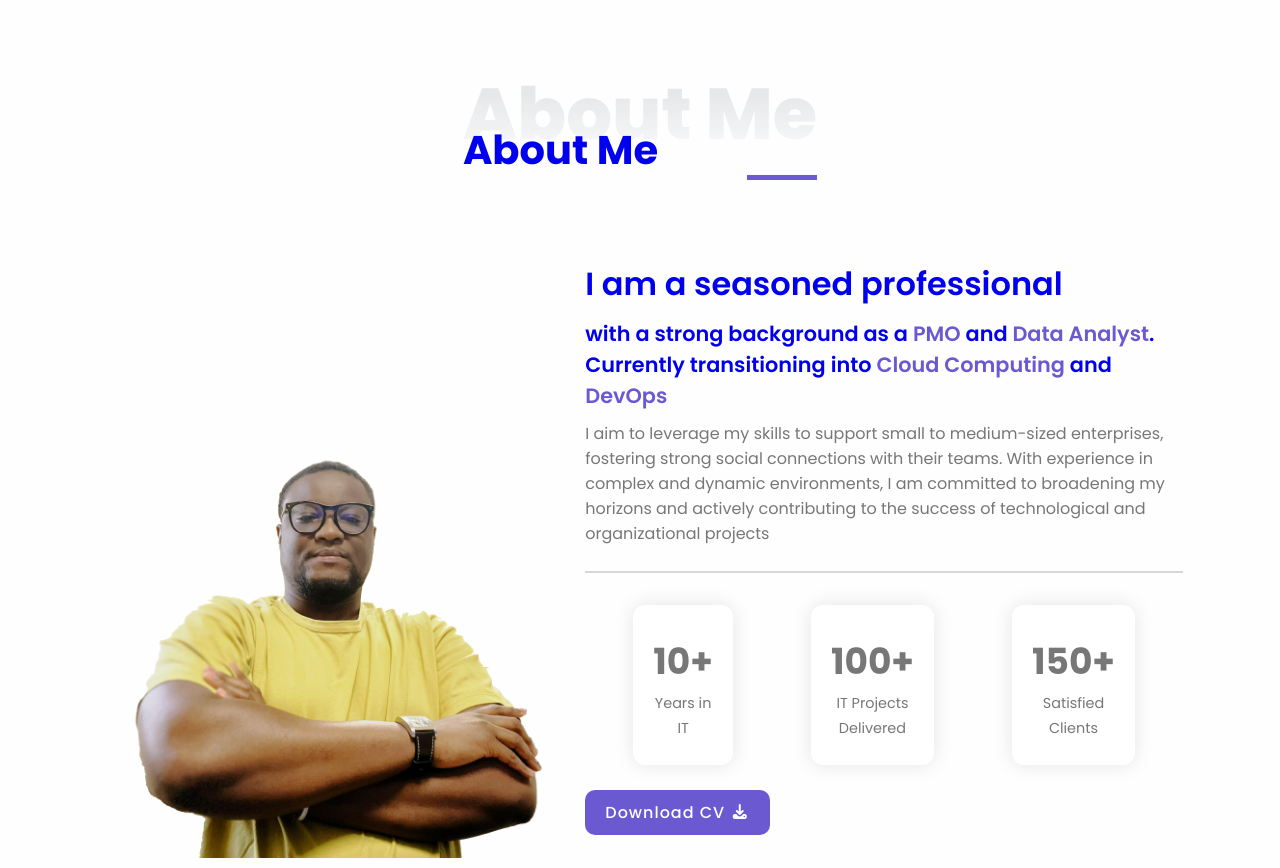
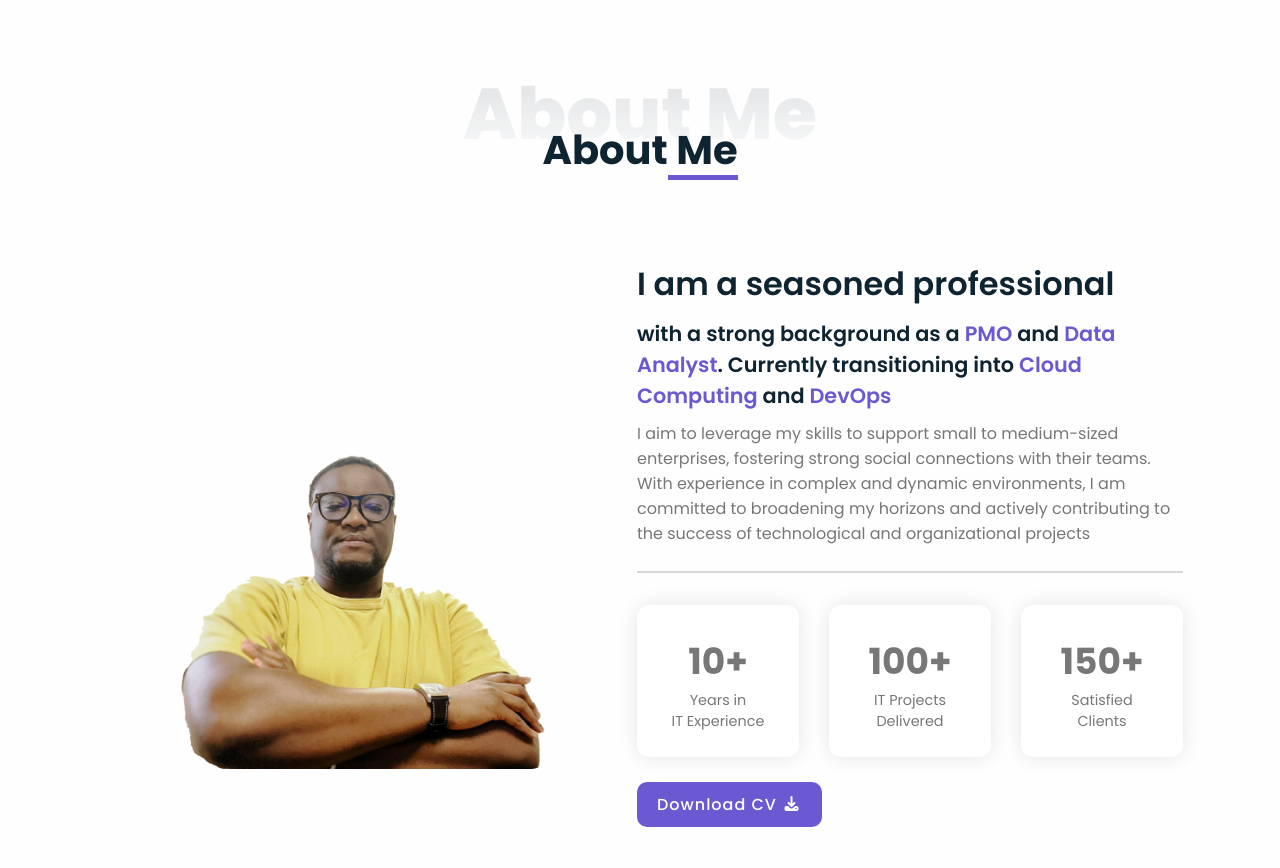
Before and after one commit to yanntech474/portfolio, a plain HTML site: page index.html in a window 1280 px wide. Shown: the part 900-1768 px from the top of the page. Drawn offline with Linux system fonts and the light colour scheme.

Commit message:
update file with correction on style css

```diff
--- a/index.html
+++ b/index.html
@@ -61,7 +61,7 @@
                 <img src="images/bg-2.png" alt="">
             </div>
         </div>
-        <a href="#about" class="scroll-down">Scroll-Down<i class="fas fa-arrow-down"></i>
+        <a href="#about" class="scroll-down">Scroll-Down<i class="fas fa-arrow-down"></i></a>
     </section>
     <!--======About section======-->
     <section class="about section" id="about">
@@ -92,7 +92,7 @@
                     <ul class="professional-list" aria-label="Professional achievements">
                         <li class="list-item">
                             <h3><span class="number">10+</span></h3>
-                            <span class="achievement">Years in <br> IT</span>
+                            <span class="achievement">Years in <br> IT Experience</span>
                         </li>
                         <li class="list-item">
                             <h3><span class="number">100+</span></h3>
--- a/js/main.js
+++ b/js/main.js
@@ -124,7 +124,7 @@ portfolioCardsWithModals.forEach((portfolioCardWithModal) => {
 });
 // contact form validation
 document.addEventListener('DOMContentLoaded', () => {
-    const contactForm = document.getElementById('.contact-form');
+    const contactForm = document.getElementById('contact-form');
     const formAlert = document.querySelector('.contact-form-alert');
 
     // Fonction de validation des champs
--- a/styles.css
+++ b/styles.css
@@ -19,7 +19,7 @@
     --line-color: #d7d7d7;
     --dark-color: #000;
     --light-color: #fff;
-    --hover-color : #614fd0;
+    --hover-color: #614fd0;
 
     /*======Colors Filter=====*/
     --color-filter: invert(1);
@@ -37,6 +37,7 @@
     --scroll-thumb-hover-color: #454f6b;
     --footer-bg-color: #0e2431;
 }
+
 .dark-theme {
     --first-color: #f1f1f1;
     --second-color: #6a59d1;
@@ -54,7 +55,7 @@
     --line-color: #333;
     --dark-color: #fff;
     --light-color: #000;
-    --hover-color : #614fd0;
+    --hover-color: #614fd0;
 
     /*======Colors Filter=====*/
     --color-filter: invert(0.9);
@@ -102,7 +103,7 @@ li {
 }
 
 /*======Scroll to top button=====*/
-.scrollToTop-btn{
+.scrollToTop-btn {
     z-index: 9999;
     position: fixed;
     bottom: 30px;
@@ -120,13 +121,15 @@ li {
     opacity: 0;
     transition: .3s ease, opacity .3s ease, visibility .3s ease;
 }
-.scrollToTop-btn.active{
+
+.scrollToTop-btn.active {
     right: 20px;
     pointer-events: all;
-    opacity: 1 ;
+    opacity: 1;
     background: var(--hover-color);
 
 }
+
 .scrollToTop-btn.show {
     opacity: 1;
     visibility: visible;
@@ -150,13 +153,17 @@ li {
     cursor: pointer;
     transition: .3s ease, opacity .3s ease, visibility .3s ease;
 }
-.theme-btn .fa-sun, .theme-btn.sun .fa-moon{
+
+.theme-btn .fa-sun,
+.theme-btn.sun .fa-moon {
     display: none;
     color: var(--light-color);
 }
-.theme-btn.sun .fa-sun{
+
+.theme-btn.sun .fa-sun {
     display: block;
 }
+
 .theme-btn:hover {
     background: var(--hover-color);
 }
@@ -222,9 +229,11 @@ header.sticky .nav-bar {
     font-size: var(--normal-font-size);
     font-weight: 500;
 }
-.nav-items a.active{
+
+.nav-items a.active {
     color: var(--second-color);
 }
+
 .nav-items a:not(:last-child) {
     margin-right: 50px;
 }
@@ -232,6 +241,7 @@ header.sticky .nav-bar {
 .nav-items a:hover {
     color: var(--second-color);
 }
+
 .nav-menu-btn {
     display: none;
     /* width: 35px;
@@ -390,7 +400,7 @@ header.sticky .nav-bar {
     transform: translateY(-80px);
 }
 
-.section-title-02:before {
+.section-title-02::before {
     content: '';
     position: absolute;
     width: 70px;
@@ -404,41 +414,57 @@ header.sticky .nav-bar {
 .container {
     position: relative;
     flex-direction: column;
-}
-
-.home{
+
+}
+
+/*====== home section=====*/
+.home {
     margin-bottom: 32px;
+    /* Réduit l'espace sous la section home */
+}
+
+/*======About section=====*/
+.about.section {
+    margin-top: 0;
+    /* Supprime l'espace au-dessus de la section about */
 }
 
 /*======About section=====*/
 .about .container .content {
-    display: flex;
-    justify-content: space-between;
-    align-items: flex-start;
     column-gap: 40px;
     width: 100%;
 }
+
 .about-img {
-   position: relative;
-    max-width: 450px;
-    min-width: 300px;
-    width: 100%;
+    /* position: relative; */
+    max-width: 100%;
+    min-width: 500px;
+    /* width: 100%; */
     border-radius: 10px;
-    overflow: hidden;
-}
+    height: auto;
+    display: block;
+    /* overflow: hidden; */
+}
+
 .about-img img {
     width: 100%;
-    height: auto;
+    max-width: 400px;
+    height: 450px;
+    border-radius: 15px;
     object-fit: cover;
-    border-radius: 10px;
-    transition: transform 0.3s ease;
-}
-.about-img:hover img {
+    top: 0;
+    bottom: 30px;
+    display: block;
+    margin: 0 auto;
+    /* transition: transform 0.3s ease; */
+}
+
+/* .about-img:hover img {
     transform: scale(1.05);
-}
+} */
 
 .about-info .description {
-   margin-bottom: 30px;
+    /* margin-bottom: 30px; */
     max-width: 600px;
 
 }
@@ -466,28 +492,48 @@ header.sticky .nav-bar {
     padding-bottom: 25px;
     border-bottom: solid 2px var(--line-color);
 }
+
 .about-info .professional-list {
-    max-width: 600px;
-    width: 100%;
-    display: flex;
+    display: flex;
+    column-gap: 30px;
+    /* width: 100%;
     justify-content: space-evenly;
-    column-gap: 30px;}
+    max-width: 600px; */
+}
 
 .professional-list {
-    display: grid;
-    grid-template-columns: repeat(auto-fit, minmax(160px, 1fr));
+    display: flex;
+    justify-content: space-evenly;
+    align-items: center;
     gap: 25px;
-    margin-top: 32px;
+    /* espace entre les éléments, ajuste si besoin */
+    list-style: none;
+    padding: 0;
+    margin: 32px 0 0 0;
+    /* grid-template-columns: repeat(auto-fit, minmax(160px, 1fr));
+    margin-top: 32px; */
+}
+
+.list-item {
+    flex: 1;
+    /* chaque élément prend une part égale de l'espace disponible */
+    min-width: 150px;
+    /* largeur minimale pour chaque élément */
 }
 
 .professional-list .list-item {
     background: var(--card-bg-color);
-    padding: 25px 20px;
+    box-shadow: var(--box-shadoww);
     border-radius: 12px;
-    box-shadow: var(--box-shadoww);
+    padding: 25px 15px;
+    min-width: 160px;
+    display: flex;
+    flex-direction: column;
+    align-items: center;
     text-align: center;
     transition: transform 0.3s ease, box-shadow 0.3s ease;
 }
+
 .professional-list .list-item:hover {
     transform: translateY(-5px);
     box-shadow: 0 8px 15px rgba(106, 89, 209, 0.15);
@@ -740,9 +786,11 @@ header.sticky .nav-bar {
     color: var(--second-color);
     transform: translateX(10px);
 }
+
 .service-card:hover {
     transform: scale(1.03);
 }
+
 .service-modal {
     z-index: 9999;
     position: fixed;
@@ -759,10 +807,12 @@ header.sticky .nav-bar {
     opacity: 0;
     transition: visibility 0s, opacity 0.5s linear;
 }
+
 .service-modal.active {
     visibility: visible;
     opacity: 1;
 }
+
 .service-modal-body {
     position: relative;
     background: var(--modal-bg-color);
@@ -775,9 +825,11 @@ header.sticky .nav-bar {
     transform: translateY(-50px);
     transition: .5s ease;
 }
+
 .service-modal.active .service-modal-body {
     transform: translate(0);
 }
+
 .service-modal-body .modal-close-btn {
     position: absolute;
     top: 0;
@@ -785,30 +837,36 @@ header.sticky .nav-bar {
     margin: 20px;
     cursor: pointer;
 }
+
 .service-modal-body h3 {
     font-size: 2em;
     font-weight: 600;
     margin-bottom: 20px;
 }
+
 .service-modal-body h4 {
     font-size: 1.5em;
     font-weight: 600;
     margin: 15px 0 10px;
     color: var(--second-color);
 }
+
 .service-modal-body p {
     color: var(--third-color);
     font-size: var(--normal-font-size);
     margin-bottom: 20px;
 }
+
 .service-modal-body ul {
     padding-left: 20px;
     color: var(--third-color);
     font-size: var(--normal-font-size);
 }
+
 .service-modal-body ul li {
     margin-bottom: 10px;
 }
+
 .service-modal-body ul li i {
     color: var(--second-color);
     margin-right: 10px;
@@ -822,11 +880,13 @@ header.sticky .nav-bar {
     font-size: 1.2em;
     margin-bottom: 50px;
 }
+
 .portfolio-description p {
     color: var(--third-color);
     font-size: var(--normal-font-size);
     margin-bottom: 20px;
 }
+
 .portfolio-tabs {
     display: flex;
     justify-content: center;
@@ -836,29 +896,33 @@ header.sticky .nav-bar {
     row-gap: 20px;
     margin-bottom: 85px;
 }
+
 .portfolio-tabs .tab-btn {
     color: var(--first-color);
     font-size: var(--normal-font-size);
     font-weight: var(--small-font-size);
-    padding: 12px 0 ;
+    padding: 12px 0;
     border-radius: 25px;
     cursor: pointer;
     transition: .3s ease;
 }
+
 .portfolio-tabs .tab-btn:hover {
     background: var(--hover-color);
     padding: 12px 25px;
 }
 
 .portfolio-tabs .tab-btn.active {
-    color:var(--dark-color);
+    color: var(--dark-color);
     background: var(--second-color);
     padding: 12px 25px;
 }
+
 .portfolio-tabs .tab-btn.active:hover {
     background: var(--hover-color);
     color: var(--light-color);
 }
+
 .portfolio-container {
     display: grid;
     place-items: center;
@@ -867,17 +931,21 @@ header.sticky .nav-bar {
     row-gap: 50px;
 
 }
-.portfolio-container .card-with-modal{
+
+.portfolio-container .card-with-modal {
     display: block;
 }
+
 .portfolio-container .card-with-modal.hidden {
     display: none;
     opacity: 0;
     pointer-events: none;
 }
+
 .portfolio-card {
     position: relative;
-    background: var(--transparent-color-02); ;
+    background: var(--transparent-color-02);
+    ;
     width: 350px;
     border-radius: 10px;
     cursor: pointer;
@@ -885,37 +953,44 @@ header.sticky .nav-bar {
     box-shadow: var(--box-shadoww);
     transition: .3s ease;
 }
+
 .portfolio-card .card-img {
     width: 100%;
     height: 200px;
     overflow: hidden;
 }
+
 .portfolio-card .card-img img {
     width: 100%;
     height: 100%;
     object-fit: cover;
     transition: .3s ease;
 }
+
 .portfolio-card:hover .card-img img {
     transform: scale(1.1);
 }
+
 .portfolio-card .card-info {
     position: relative;
     padding: 20px;
 }
+
 .portfolio-card .card-info h4 {
     color: var(--first-color);
     font-size: 1em;
     font-weight: 500;
     margin-top: 10px;
 }
+
 .portfolio-card .card-info span {
     color: var(--second-color);
     font-size: var(--normal-font-size);
     font-weight: 700;
     text-transform: uppercase;
 }
-.portfolio-card .card-info i{
+
+.portfolio-card .card-info i {
     position: absolute;
     right: 20px;
     bottom: 20px;
@@ -925,14 +1000,17 @@ header.sticky .nav-bar {
     transform: scale(0);
     transition: .3s ease;
 }
+
 .portfolio-card:hover {
     transform: scale(1.05);
 }
-.portfolio-card:hover .card-info i{
+
+.portfolio-card:hover .card-info i {
     transform: scale(1);
     color: var(--second-color);
 
 }
+
 /* portfolio-modal-backdrop */
 .portfolio-modal-backdrop {
     z-index: 9998;
@@ -948,26 +1026,30 @@ header.sticky .nav-bar {
     overflow-y: auto;
     opacity: 0;
     visibility: hidden;
-    transition: opacity 0.5s ease, visibility 0.3s ease ;
-}
+    transition: opacity 0.5s ease, visibility 0.3s ease;
+}
+
 .portfolio-modal-backdrop.active {
     opacity: 1;
     visibility: visible;
 }
+
 .portfolio-modal-backdrop::-webkit-scrollbar {
     background: var(--scroll-bar-color);
     width: 8px;
     border-radius: 5px;
 }
+
 .portfolio-modal-backdrop::-webkit-scrollbar-thumb {
     background: var(--scroll-thumb-color);
     border-radius: 5px;
 }
+
 .portfolio-modal-backdrop::-webkit-scrollbar-thumb:hover {
     background: var(--scroll-thumb-hover-color);
 }
 
-.portfolio-modal{
+.portfolio-modal {
     position: relative;
     background: var(--modal-bg-color);
     max-width: 900px;
@@ -978,55 +1060,66 @@ header.sticky .nav-bar {
     border-radius: 10px;
     box-shadow: var(--box-shadoww);
     transform: scale(0.8);
-    transition: transform .3s ease,opacity .3s ease;
-}
+    transition: transform .3s ease, opacity .3s ease;
+}
+
 .portfolio-modal-backdrop.active .portfolio-modal {
     transform: scale(1);
     opacity: 1;
 }
-.portfolio-modal .modal-content{
+
+.portfolio-modal .modal-content {
     display: flex;
     justify-content: center;
     flex-direction: column;
     row-gap: 25px;
 }
-.portfolio-modal .modal-img{
+
+.portfolio-modal .modal-img {
     width: 80%;
 }
+
 .portfolio-modal .modal-img img {
     width: 100%;
     height: 100%;
     object-fit: cover;
     border-radius: 10px;
 }
+
 .portfolio-modal .modal-close-btn {
     position: absolute;
     top: 30px;
     right: 20px;
     cursor: pointer;
 }
+
 .portfolio-modal .modal-close-btn i {
     color: var(--first-color);
     font-size: 1.5em;
 }
+
 .portfolio-modal .modal-close-btn:hover i {
     color: var(--second-color);
 }
+
 .portfolio-modal .modal-title {
     font-size: 2em;
     font-weight: 600;
     color: var(--first-color);
 }
+
 .portfolio-modal .modal-description {
     color: var(--third-color);
     font-size: var(--normal-font-size);
     margin-bottom: 20px;
 }
+
 .portfolio-modal .modal-links {
     display: flex;
     justify-content: center;
     column-gap: 20px;
 }
+
 .portfolio-modal .modal-links a {
     color: var(--second-color);
     font-size: 1.2em;
@@ -1036,12 +1129,14 @@ header.sticky .nav-bar {
     padding: 10px 20px;
     border-radius: 5px;
 }
+
 .portfolio-modal .modal-links a:hover {
     color: var(--hover-color);
     background: var(--transparent-color-02);
 }
+
 /*======Contact section=====*/
-.contact-container{
+.contact-container {
     width: 100%;
     position: relative;
     display: flex;
@@ -1049,9 +1144,11 @@ header.sticky .nav-bar {
     align-items: center;
     column-gap: 60px;
 }
+
 .contact .contact-info {
     max-width: 400px;
 }
+
 .contact-info h3 {
     color: var(--first-color);
     font-size: 1.3em;
@@ -1059,17 +1156,20 @@ header.sticky .nav-bar {
     text-transform: uppercase;
     margin-bottom: 20px;
 }
+
 .contact-details {
     display: flex;
     flex-direction: column;
     row-gap: 60px;
     margin-bottom: 50px;
 }
+
 .contact-item {
     display: flex;
     align-items: center;
     column-gap: 20px;
 }
+
 .contact-icon {
     color: var(--second-color);
     font-size: 1.5em;
@@ -1082,34 +1182,41 @@ header.sticky .nav-bar {
     border-radius: 10px;
     transition: .3s ease;
 }
+
 .contact-method {
     display: flex;
     flex-direction: column;
     row-gap: 10px;
 }
-.contact-method span{
+
+.contact-method span {
     font-size: 1em;
     text-transform: uppercase;
 }
+
 .contact-method h4 {
     font-size: 1.2em;
     font-weight: 600;
     color: var(--first-color);
 }
+
 .contact-method a {
     color: var(--second-color);
     font-size: 1em;
     font-weight: 500;
     transition: .3s ease;
 }
+
 .contact-method a:hover {
     color: var(--hover-color);
 }
+
 .contact-method a i {
     font-size: 1.2em;
     text-transform: none;
     margin-right: 10px;
 }
+
 .contact-social-links {
     width: 100%;
     display: flex;
@@ -1118,6 +1225,7 @@ header.sticky .nav-bar {
     column-gap: 30px;
 
 }
+
 .contact-social-links li {
     font-size: 1.75rem;
     background: var(--transparent-color-01);
@@ -1130,14 +1238,17 @@ header.sticky .nav-bar {
     cursor: pointer;
     transition: .3s ease;
 }
+
 .contact-social-links li a {
     color: var(--light-color);
     font-size: 1.5em;
     transition: .3s ease;
 }
-.contact-social-links li:hover a{
+
+.contact-social-links li:hover a {
     color: var(--hover-color);
 }
+
 .contact-form-container {
     position: relative;
     background: var(--card-bg-color);
@@ -1146,27 +1257,33 @@ header.sticky .nav-bar {
     border-radius: 35px;
     width: 100%;
 }
-.contact-form-container h2{
+
+.contact-form-container h2 {
     color: var(--first-color);
     font-size: 1.5em;
     font-weight: 600;
     text-transform: uppercase;
     margin-bottom: 30px;
 }
+
 .contact-form-container h2 span {
     color: var(--second-color);
 
 }
+
 .contact-form-container p {
     color: var(--third-color);
-    font-size: 1.1em;;
+    font-size: 1.1em;
+    ;
     margin-bottom: 30px;
 }
+
 .contact-form-container form {
     display: flex;
     flex-direction: column;
     row-gap: 20px;
 }
+
 .contact-form-container form .input-group input,
 .contact-form-container form .input-group textarea {
     color: var(--first-color);
@@ -1179,11 +1296,13 @@ header.sticky .nav-bar {
     border-radius: 10px;
     transition: .3s ease;
 }
+
 .contact-form-container form .input-group textarea {
     height: 150px;
     resize: none;
 }
-.contact-form-container form .send-message{
+
+.contact-form-container form .send-message {
     display: flex;
     justify-content: space-between;
     align-items: center;
@@ -1199,11 +1318,13 @@ header.sticky .nav-bar {
     cursor: pointer;
     transition: .3s ease;
 }
+
 .contact-form-container .input-group button:hover {
     background: var(--second-color);
     color: #fff;
 }
-.contact-form-alert{
+
+.contact-form-alert {
     position: absolute;
     top: 20px;
     left: 50%;
@@ -1230,6 +1351,7 @@ header.sticky .nav-bar {
     color: var(--first-color);
 
 }
+
 /* contact form validation */
 
 
@@ -1255,10 +1377,12 @@ header.sticky .nav-bar {
     border-color: var(--second-color);
     outline: none;
 }
+
 .input-group input:focus.invalid,
 .input-group textarea:focus.invalid {
     border-color: #dc3545;
 }
+
 /* footer */
 footer {
     display: flex;
@@ -1271,7 +1395,8 @@ footer {
     margin-top: 50px;
     padding: 3rem 2rem;
 }
-footer a{
+
+footer a {
     color: var(--light-color);
 
 }
@@ -1282,6 +1407,7 @@ footer a{
     width: 100%;
     max-width: 1150px;
 }
+
 .footer-container .about h2 {
     font-size: 1.5em;
     font-weight: 600;
@@ -1292,40 +1418,48 @@ footer a{
     opacity: .8;
     margin-bottom: 0;
 }
+
 .footer-container .about p {
     font-size: var(--normal-font-size);
     font-weight: 300;
     margin-bottom: 30px;
 }
+
 .footer-container .info,
-.footer-container .follow{
+.footer-container .follow {
     display: flex;
     align-items: center;
     flex-direction: column;
 }
+
 .footer-container .info h3,
 .footer-container .follow h3 {
     font-size: 1.1em;
     font-weight: 500;
     margin-bottom: 30px;
 }
+
 .footer-container .info ul,
-.footer-container .follow ul{
-    display: flex;
-}
-.footer-container .info a{
+.footer-container .follow ul {
+    display: flex;
+}
+
+.footer-container .info a {
     margin: 20px;
 }
+
 .footer-container .follow a {
     font-size: 1.5em;
     margin: 20px;
 }
+
 .footer-copyright p {
     font-size: var(--small-font-size);
     font-weight: 300;
     color: var(--light-color);
     margin-top: 20px;
 }
+
 /* Modal configuration */
 .portfolio-modal {
     z-index: 9998;
@@ -1340,7 +1474,8 @@ footer a{
     justify-content: center;
     overflow-y: auto;
 }
-.portfolio-modal{
+
+.portfolio-modal {
     position: relative;
     background: var(--modal-bg-color);
     max-width: 900px;
@@ -1353,12 +1488,14 @@ footer a{
     transform: translateY(-50px);
     transition: .5s ease;
 }
-.portfolio-modal .modal-content{
+
+.portfolio-modal .modal-content {
     display: flex;
     justify-content: center;
     flex-direction: column;
     row-gap: 25px;
 }
+
 /*======Get-in-touch=====*/
 
 /*======Our  Clients=====*/
@@ -1373,6 +1510,7 @@ footer a{
 
 /* Media Queries pour la réactivité */
 @media screen and (max-width: 1070px) {
+
     /*===== Header navigation menu ===== */
     .navigation {
         position: fixed;
@@ -1386,6 +1524,7 @@ footer a{
         background: var(--transparent-color-01);
 
     }
+
     .nav-items {
         position: relative;
         background: var(--modal-bg-color);
@@ -1399,13 +1538,15 @@ footer a{
         padding: 40px;
         border-radius: 10px;
         box-shadow: var(--box-shadoww);
-        /* transform: scale(0);
-        transition: .5s ease; */
-         }
-    .nav-items a{
+        transform: scale(0);
+        transition: .5s ease;
+    }
+
+    .nav-items a {
         margin: 15px 50px;
     }
-    .nav-close-btn{
+
+    .nav-close-btn {
         position: absolute;
         background: url(../portfolio/images/close-btn.png) no-repeat;
         filter: var(--color-filter);
@@ -1418,7 +1559,8 @@ footer a{
         margin: 10px;
         cursor: pointer;
     }
-    .nav-menu-btn{
+
+    .nav-menu-btn {
         background: url(../portfolio/images/menu.png) no-repeat;
         filter: var(--color-filter);
         background-size: 30px;
```
Lines whose indentation alone changed are shown as unchanged.
